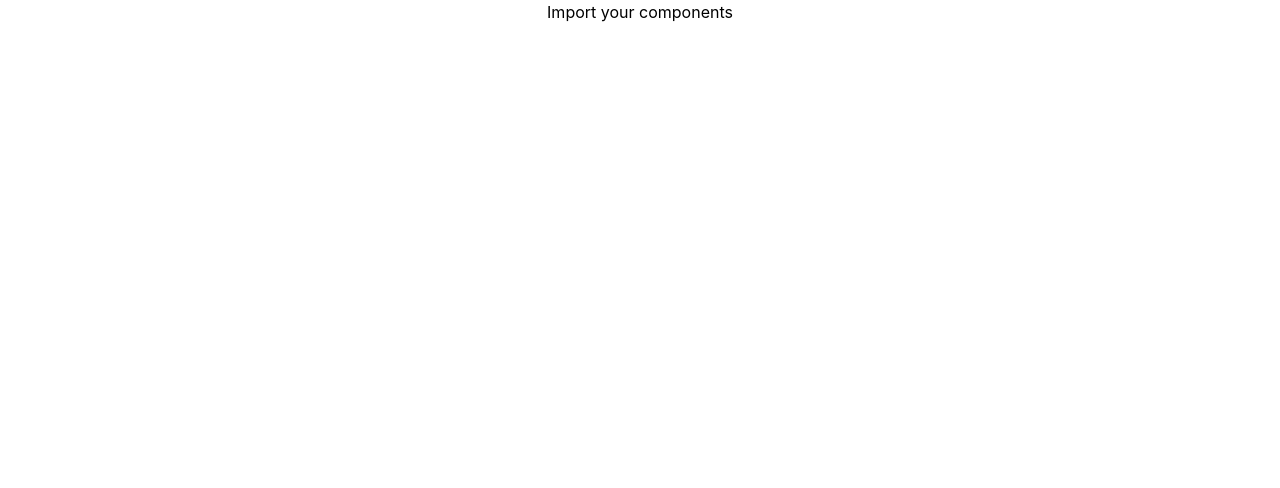
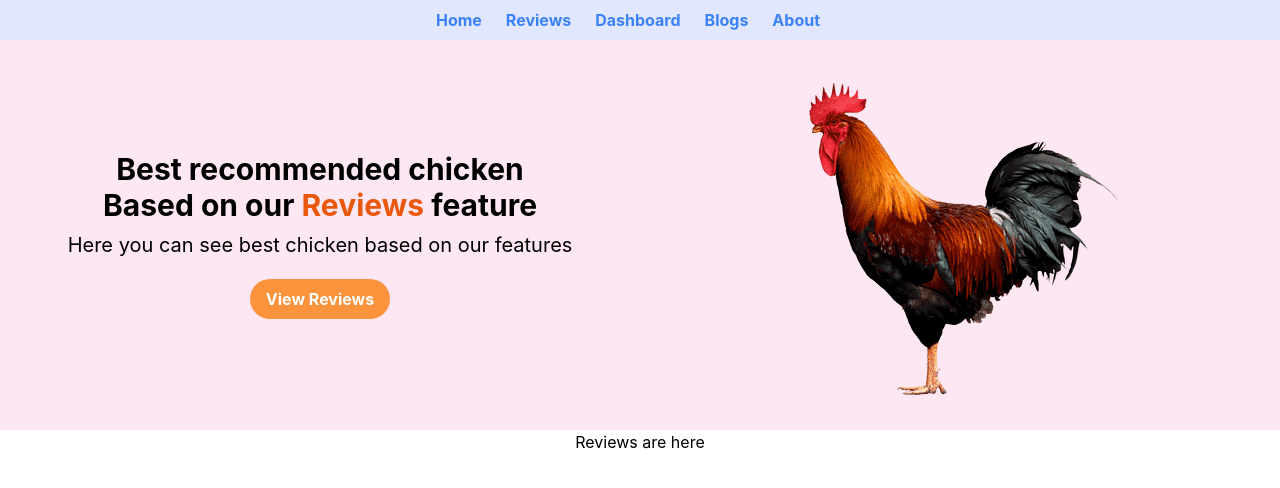
Before and after one commit to nazm0l/review-router, a React (Create React App) app: page / in a window 1280 px wide. Shown: the top 488 px of the page. Built offline with nearby package versions, Linux system fonts and the light colour scheme.

Commit message:
route added and design header

```diff
--- a/package.json
+++ b/package.json
@@ -8,6 +8,7 @@
     "@testing-library/user-event": "^13.5.0",
     "react": "^18.0.0",
     "react-dom": "^18.0.0",
+    "react-router-dom": "^6.3.0",
     "react-scripts": "5.0.0",
     "web-vitals": "^2.1.4"
   },
--- a/src/App.js
+++ b/src/App.js
@@ -1,10 +1,24 @@
 
+import { Route, Routes } from 'react-router-dom';
 import './App.css';
+import Home from './components/Home/Home';
+import Dashboard from './components/Dashboard/Dashboard';
+import Reviews from './components/Reviews/Reviews';
+import Blogs from './components/Blogs/Blogs';
+import About from './components/About/About';
+import Navbar from './components/Navbar/Navbar';
 
 function App() {
   return (
     <div className="App">
-      <h1>Import your components</h1>
+      <Navbar></Navbar>
+      <Routes>
+        <Route path='/' element={<Home></Home>}></Route>
+        <Route path='/reviews' element={<Reviews></Reviews>}></Route>
+        <Route path='/dashboard' element={<Dashboard></Dashboard>}></Route>
+        <Route path='/blogs' element={<Blogs></Blogs>}></Route>
+        <Route path='/about' element={<About></About>}></Route>
+      </Routes>
     </div>
   );
 }
--- a/src/components/About/About.js
+++ b/src/components/About/About.js
@@ -0,0 +1,11 @@
+import React from 'react';
+
+const About = () => {
+    return (
+        <div>
+            <h2>I'm About</h2>
+        </div>
+    );
+};
+
+export default About;
--- a/src/components/Blogs/Blogs.js
+++ b/src/components/Blogs/Blogs.js
@@ -0,0 +1,11 @@
+import React from 'react';
+
+const Blogs = () => {
+    return (
+        <div>
+            <h2>I'm Blogs</h2>
+        </div>
+    );
+};
+
+export default Blogs;
--- a/src/components/Dashboard/Dashboard.js
+++ b/src/components/Dashboard/Dashboard.js
@@ -0,0 +1,11 @@
+import React from 'react';
+
+const Dashboard = () => {
+    return (
+        <div>
+            <h2>I'm Dashboard</h2>
+        </div>
+    );
+};
+
+export default Dashboard;
--- a/src/components/Header/Header.js
+++ b/src/components/Header/Header.js
@@ -0,0 +1,19 @@
+import React from 'react';
+import chicken from '../../images/chicken.png'
+
+const Header = () => {
+    return (
+        <div className='grid md:grid-cols-2 items-center bg-pink-100'>
+            <div className='order-last'>
+                <h2 className='text-3xl font-bold'>Best recommended chicken<br />Based on our <span className='text-orange-600'>Reviews</span> feature</h2>
+                <p className='text-xl mt-2'>Here you can see best chicken based on our features</p>
+                <button className='bg-orange-400 hover:bg-orange-700 text-white font-bold py-2 px-4 rounded-full mt-5'>View Reviews</button>
+            </div>
+            <div className='flex justify-center md:order-last'>
+                <img src={chicken} alt="" />
+            </div>
+        </div>
+    );
+};
+
+export default Header;
--- a/src/components/Home/Home.js
+++ b/src/components/Home/Home.js
@@ -0,0 +1,14 @@
+import React from 'react';
+import Header from '../Header/Header';
+import Reviews from '../Reviews/Reviews'
+
+const Home = () => {
+    return (
+        <div>
+            <Header></Header>
+            <Reviews></Reviews>
+        </div>
+    );
+};
+
+export default Home;
--- a/src/components/Navbar/Navbar.js
+++ b/src/components/Navbar/Navbar.js
@@ -0,0 +1,38 @@
+import React from "react";
+import { Link } from "react-router-dom";
+
+const Navbar = () => {
+  return (
+    <div className="bg-indigo-100 py-2">
+      <ul className="flex justify-center font-bold">
+        <li className="mr-6">
+          <Link className="text-blue-500 hover:text-blue-800" to='/'>
+            Home
+          </Link>
+        </li>
+        <li className="mr-6">
+          <Link className="text-blue-500 hover:text-blue-800" to="/reviews">
+            Reviews
+          </Link>
+        </li>
+        <li className="mr-6">
+          <Link className="text-blue-500 hover:text-blue-800" to="/dashboard">
+            Dashboard
+          </Link>
+        </li>
+        <li className="mr-6">
+          <Link className="text-blue-500 hover:text-blue-800" to="/blogs">
+            Blogs
+          </Link>
+        </li>
+        <li className="mr-6">
+          <Link className="text-blue-500 hover:text-blue-800" to="/about">
+            About
+          </Link>
+        </li>
+      </ul>
+    </div>
+  );
+};
+
+export default Navbar;
--- a/src/components/Reviews/Reviews.js
+++ b/src/components/Reviews/Reviews.js
@@ -0,0 +1,11 @@
+import React from 'react';
+
+const Reviews = () => {
+    return (
+        <div>
+            <h2>Reviews are here</h2>
+        </div>
+    );
+};
+
+export default Reviews;
--- a/src/index.js
+++ b/src/index.js
@@ -1,14 +1,17 @@
-import React from 'react';
-import ReactDOM from 'react-dom';
-import './index.css';
-import App from './App';
-import reportWebVitals from './reportWebVitals';
+import React from "react";
+import ReactDOM from "react-dom";
+import "./index.css";
+import App from "./App";
+import reportWebVitals from "./reportWebVitals";
+import { BrowserRouter } from "react-router-dom";
 
 ReactDOM.render(
   <React.StrictMode>
-    <App />
+    <BrowserRouter>
+      <App />
+    </BrowserRouter>
   </React.StrictMode>,
-  document.getElementById('root')
+  document.getElementById("root")
 );
 
 // If you want to start measuring performance in your app, pass a function
```
Also changed, not shown: public/reviews.json (added, +76 -0 lines), src/components/NotFound/NotFound.js (added), src/images/chicken.png (added), 1 other file (tests, documents, lock files or other folders).
